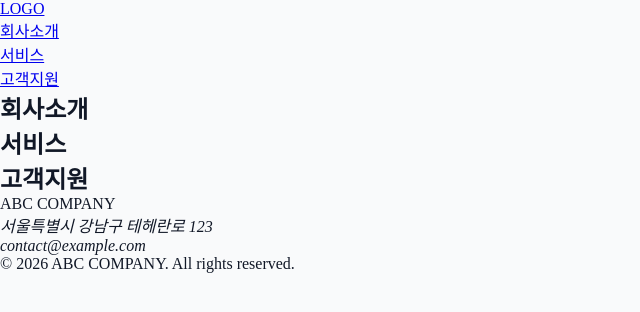
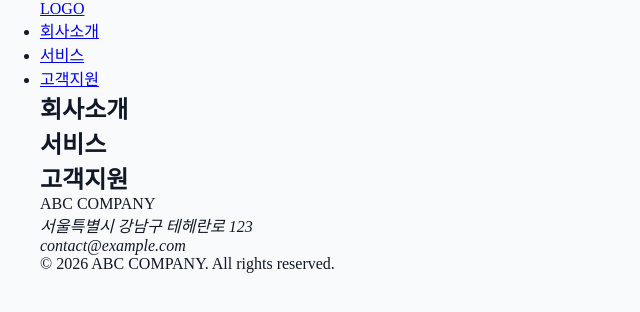
Before and after one commit to mijung-jeon/publishing-80days, a plain HTML site: page day16/index.html in a window 1280 px wide. Shown: the whole page, without its empty margins (0-640 px from the left). Drawn offline with Linux system fonts and the light colour scheme.

Commit message:
DAY 16 C-2 최대 너비 레이아웃

```diff
--- a/day16/style.css
+++ b/day16/style.css
@@ -8,3 +8,11 @@ body {
   background-color: #f9fafb;
   color: #111827;
 }
+
+header,
+main,
+footer {
+  width: 100%;
+  max-width: 1200px;
+  margin: 0 auto;
+}
```
